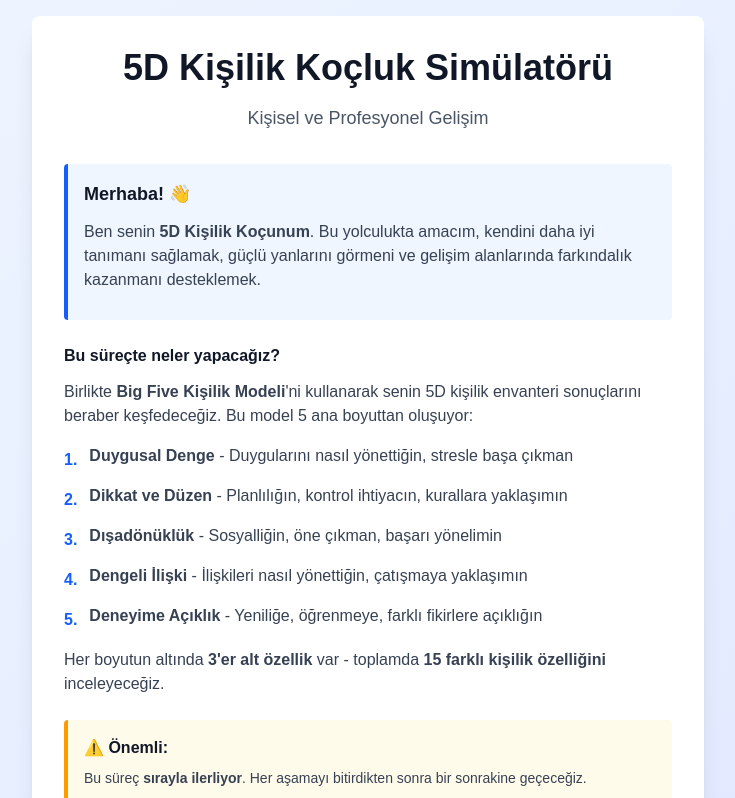
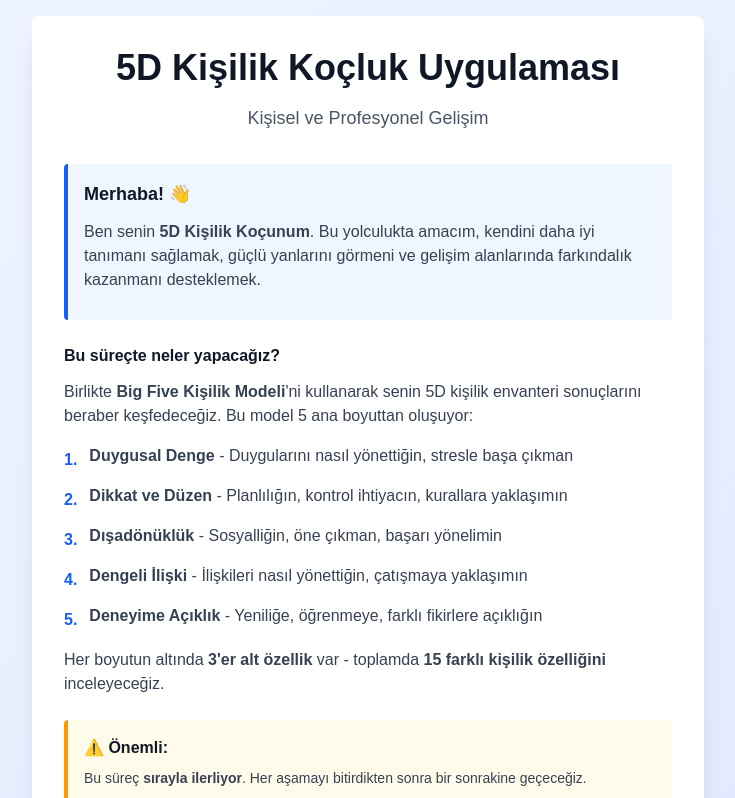
Before and after one commit to Mermaralg/leadership-coaching-simulator, a Next.js app in the folder coaching-app/: page / in a window 1280 px wide. Shown: the top 798 px of the page, without its empty margins (272-1007 px from the left). Built offline with nearby package versions, Linux system fonts and the light colour scheme.

Commit message:
Update Stage1Welcome.tsx simülastörü den uygulaması

```diff
--- a/coaching-app/components/coaching/Stage1Welcome.tsx
+++ b/coaching-app/components/coaching/Stage1Welcome.tsx
@@ -19,7 +19,7 @@ export default function Stage1Welcome() {
       <div className="bg-white rounded-lg shadow-xl p-8 max-w-2xl w-full">
         <div className="text-center mb-8">
           <h1 className="text-4xl font-bold text-gray-900 mb-4">
-            5D Kişilik Koçluk Simülatörü
+            5D Kişilik Koçluk Uygulaması
           </h1>
           <p className="text-lg text-gray-600">
             Kişisel ve Profesyonel Gelişim
```
